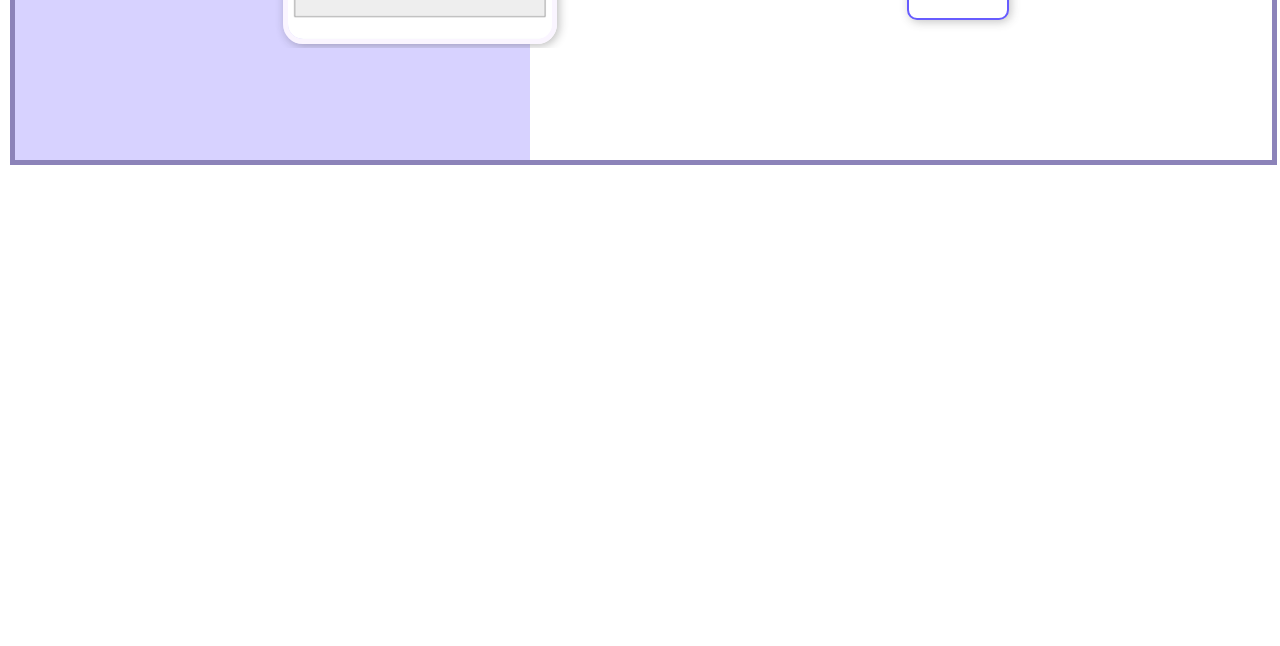
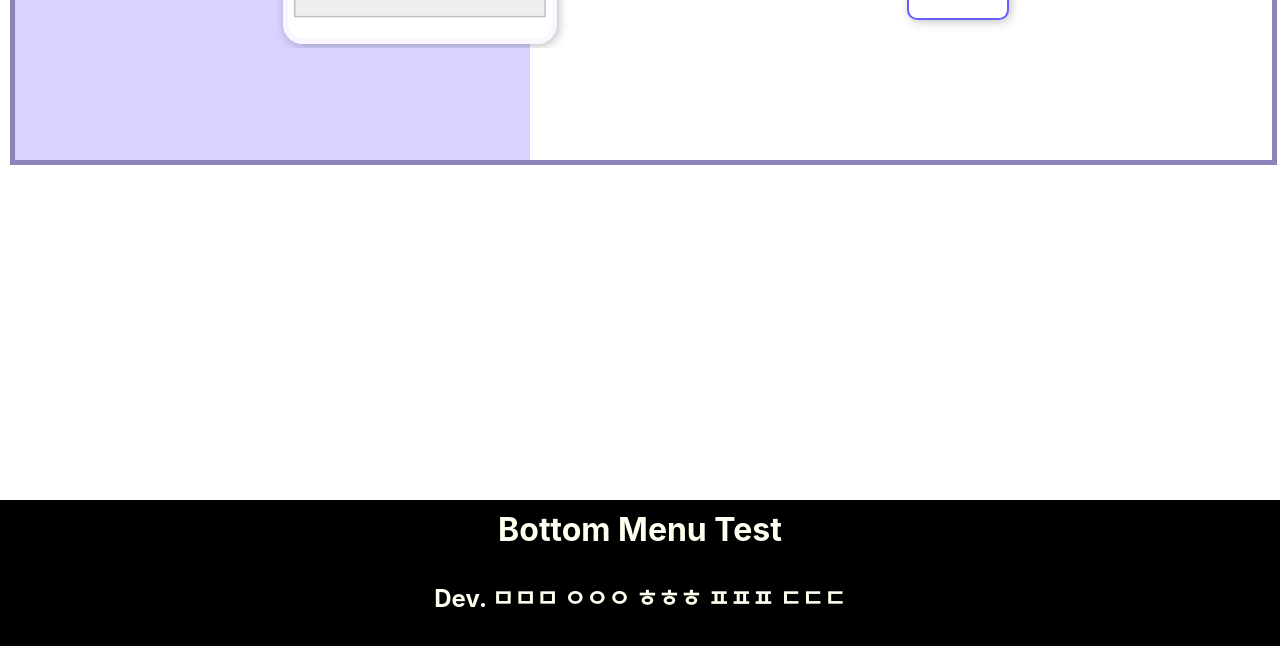
Before and after one commit to hyeonji0409/Portfolio-project, a React (Create React App) app: page / in a window 1280 px wide. Shown: the part 3986-4632 px from the top of the page. Before the commit the page ends 4151 px from the top, so only its background shows below. Built offline with nearby package versions, Linux system fonts and the light colour scheme; the HTML template or start-up script is replaced by a standard one.

Commit message:
Bottom 추가

```diff
--- a/src/App.js
+++ b/src/App.js
@@ -4,6 +4,7 @@ import SignUp from './components/SignUp';
 import About from './components/About';
 import Introduce from './components/Introduce';
 import { Link, Routes, Route } from 'react-router-dom';
+import Bottom from './components/Bottom';
 
 import Mypage from './components/Mypage';
 
@@ -12,6 +13,7 @@ import Portfolio from './components/Portfolio';
 
 function App() {
   return (
+    <>
       <div className="App">
         <div className='MenuBar'>
           <Link to='/' ><button className='MenuButton'>home</button></Link> &nbsp;
@@ -24,6 +26,8 @@ function App() {
           {/* <hr></hr> */}
         </div>
 
+
+
         <Routes>
           <Route path='/' element={<About />} />
           <Route path='/Introduce' element={<Introduce />} />
@@ -33,6 +37,10 @@ function App() {
           <Route path='/logout' element={<Mypage />} />
         </Routes>
       </div>
+      <div>
+        <Bottom />
+      </div>
+    </>
   );
 }
 
--- a/src/components/About.scss
+++ b/src/components/About.scss
@@ -4,7 +4,7 @@
   // justify-content: center;
   // align-items: center;
   // flex-direction: column;
-  height: 300vh;
+  height: 550vh;
 }
 
 .contain1 {
--- /dev/null
+++ b/src/components/Bottom.jsx
@@ -0,0 +1,25 @@
+import React, { useState, useEffect } from 'react';
+import Login from './Login';
+import { Link, Routes, Route } from 'react-router-dom';
+import styled from "styled-components";
+// import axios from 'axios';
+
+import foilo_list from './images/foilo_list.png';
+import './Bottom.scss';
+
+
+class Bottom extends React.Component {
+
+
+    render() {
+        return (
+            <div className="bottom_main">
+                <h1>Bottom Menu Test</h1>
+                <h2>Dev. ㅁㅁㅁ ㅇㅇㅇ ㅎㅎㅎ ㅍㅍㅍ ㄷㄷㄷ</h2>
+            </div>
+
+        );
+    }
+}
+
+export default Bottom;
--- /dev/null
+++ b/src/components/Bottom.scss
@@ -0,0 +1,12 @@
+.bottom_main {
+  background-color: black;
+  color: ivory;
+  height: 600px;
+  text-align: center;
+}
+
+.bottom_main h1 {
+  text-align: center;
+  padding: 10px;
+  margin: 10px;
+}
```
Lines whose indentation alone changed are shown as unchanged.
